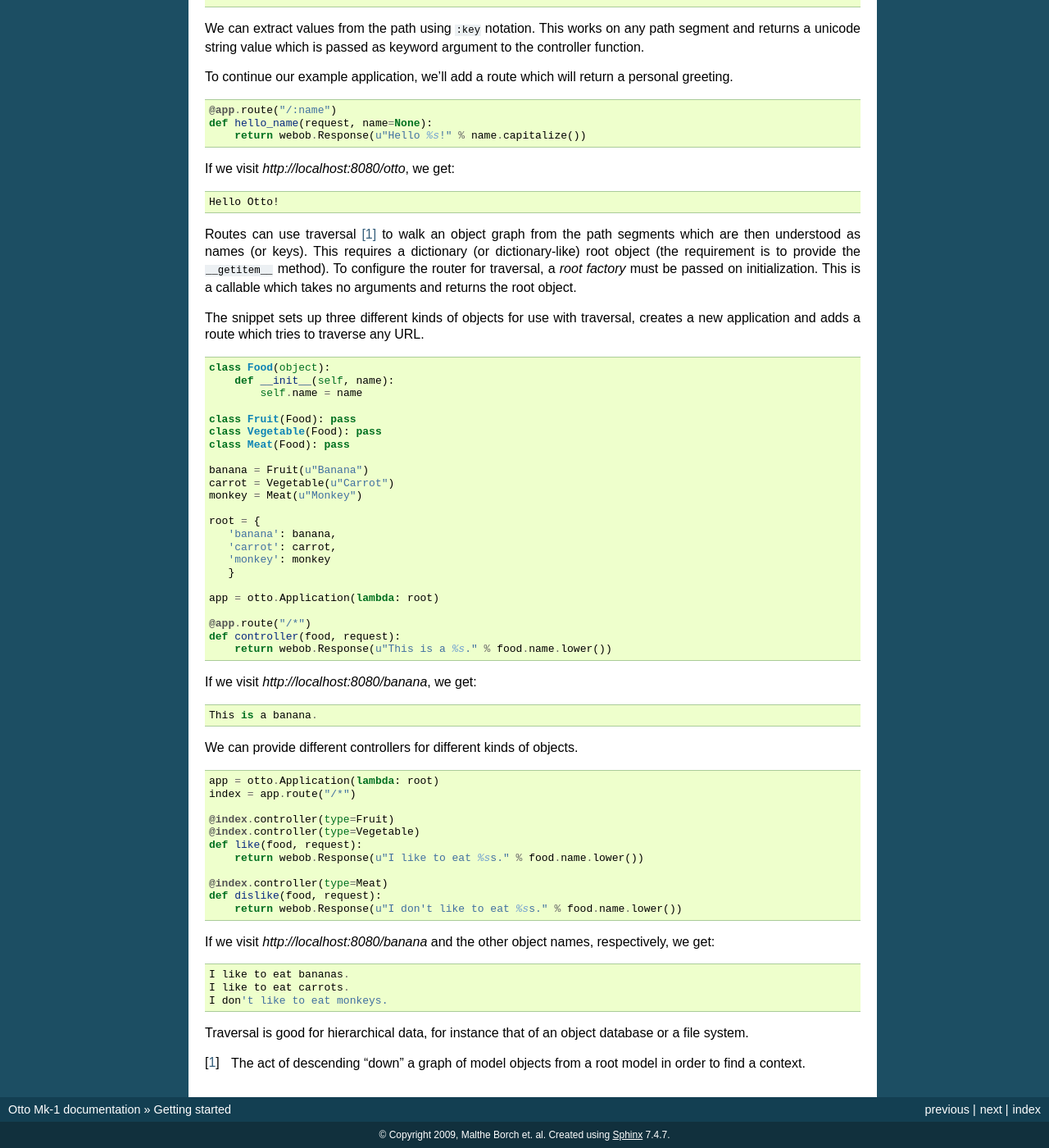
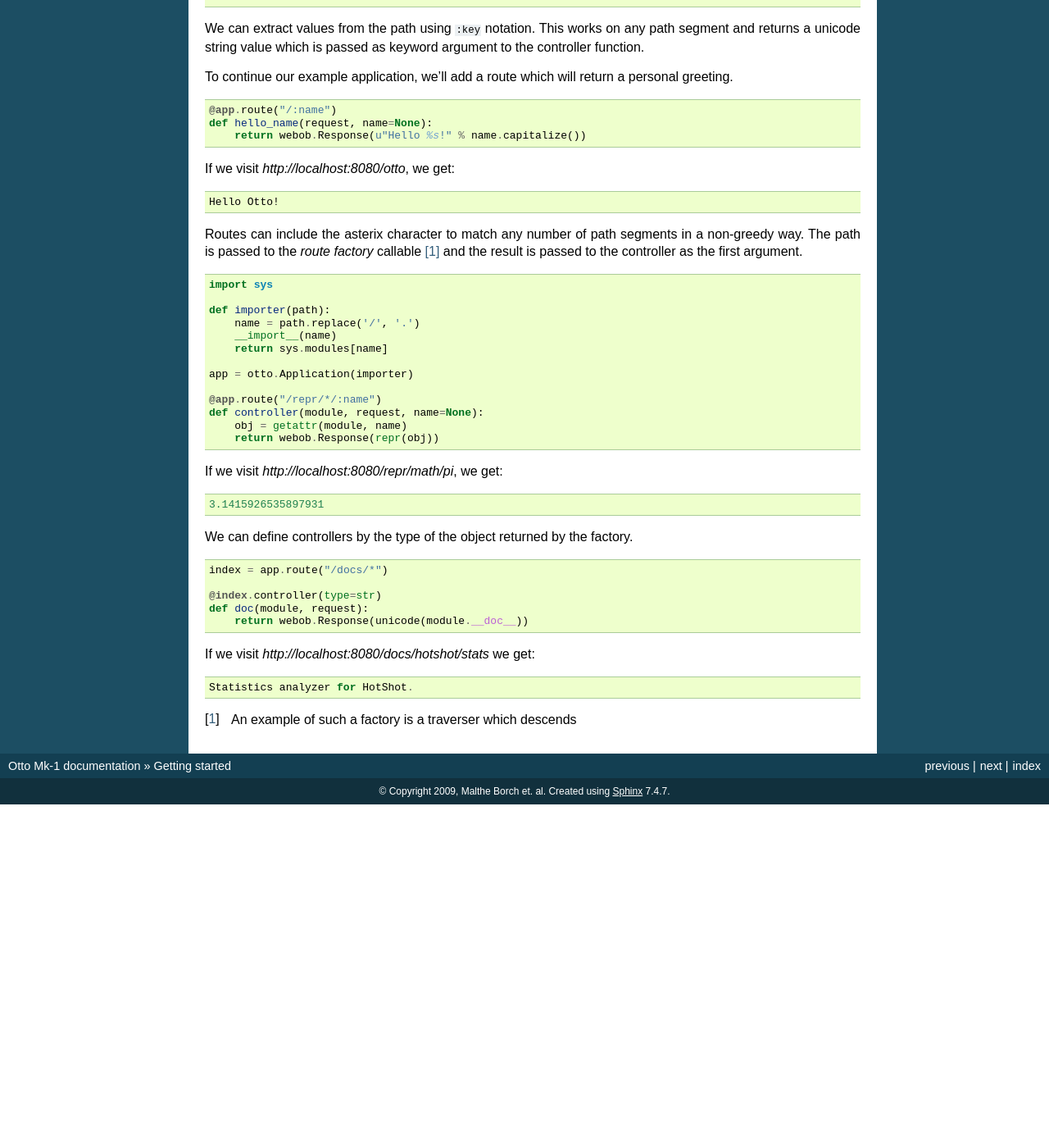
Before and after one commit to malthe/otto, a Sphinx documentation site: the page built from otto/docs/getting_started.rst, in a window 1280 px wide and 1400 px high, scrolled down 511 px. Shown: the whole window at 82% size. Built offline with Sphinx 7.4.7, drawn with Linux system fonts in a browser that asks for light colours; after the commit the page ends 1492 px from its top, so only the background shows below that.

Commit message:
Change traversal concept. The asterix-character now just means: extract the path and pass it to the factory, then look up a controller and pass the context.

```diff
--- a/otto/docs/getting_started.rst
+++ b/otto/docs/getting_started.rst
@@ -58,82 +58,55 @@ If we visit `http://localhost:8080/otto`, we get::
 
   >>> assert_response("/otto", app, output)
 
-Routes can use traversal [#]_ to walk an object graph from the path
-segments which are then understood as names (or keys). This requires a
-dictionary (or dictionary-like) root object (the requirement is to
-provide the ``__getitem__`` method). To configure the router for
-traversal, a *root factory* must be passed on initialization. This is
-a callable which takes no arguments and returns the root object.
-
-The snippet sets up three different kinds of objects for use with
-traversal, creates a new application and adds a route which tries to
-traverse any URL.
+Routes can include the asterix character to match any number of path
+segments in a non-greedy way. The path is passed to the *route
+factory* callable [#]_ and the result is passed to the controller as
+the first argument.
 
 .. code-block:: python
 
-  class Food(object):
-      def __init__(self, name):
-          self.name = name
+  import sys
 
-  class Fruit(Food): pass
-  class Vegetable(Food): pass
-  class Meat(Food): pass
+  def importer(path):
+      name = path.replace('/', '.')
+      __import__(name)
+      return sys.modules[name]
 
-  banana = Fruit(u"Banana")
-  carrot = Vegetable(u"Carrot")
-  monkey = Meat(u"Monkey")
+  app = otto.Application(importer)
 
-  root = {
-     'banana': banana,
-     'carrot': carrot,
-     'monkey': monkey
-     }
+  @app.route("/repr/*/:name")
+  def controller(module, request, name=None):
+      obj = getattr(module, name)
+      return webob.Response(repr(obj))
 
-  app = otto.Application(lambda: root)
+If we visit `http://localhost:8080/repr/math/pi`, we get::
 
-  @app.route("/*")
-  def controller(food, request):
-      return webob.Response(u"This is a %s." % food.name.lower())
-
-If we visit `http://localhost:8080/banana`, we get::
-
-  This is a banana.
+  3.1415926535897931
 
 .. -> output
 
-  >>> assert_response("/banana", app, output)
+  >>> assert_response("/repr/math/pi", app, output)
 
-We can provide different controllers for different kinds of objects.
+We can define controllers by the type of the object returned by the
+factory.
 
 .. code-block:: python
 
-  app = otto.Application(lambda: root)
-  index = app.route("/*")
+  index = app.route("/docs/*")
 
-  @index.controller(type=Fruit)
-  @index.controller(type=Vegetable)
-  def like(food, request):
-      return webob.Response(u"I like to eat %ss." % food.name.lower())
+  @index.controller(type=str)
+  def doc(module, request):
+      return webob.Response(unicode(module.__doc__))
 
-  @index.controller(type=Meat)
-  def dislike(food, request):
-      return webob.Response(u"I don't like to eat %ss." % food.name.lower())
+If we visit `http://localhost:8080/docs/hotshot/stats` we get::
 
-If we visit `http://localhost:8080/banana` and the other object names,
-respectively, we get::
-
-  I like to eat bananas.
-  I like to eat carrots.
-  I don't like to eat monkeys.
+  Statistics analyzer for HotShot.
 
 .. -> output
 
-  >>> banana, carrot, monkey = output.splitlines()
-  >>> assert_response("/banana", app, banana)
-  >>> assert_response("/carrot", app, carrot)
-  >>> assert_response("/monkey", app, monkey)
+  >>> assert_response("/docs/hotshot/stats", app, output)
 
-Traversal is good for hierarchical data, for instance that of an
-object database or a file system.
-
-.. [#] The act of descending “down” a graph of model objects from a root model in order to find a context.
+.. [#] An example of such a factory is a traverser which descends
+.. “down” a graph of model objects in order to find a
+.. context. Traversal is good for hierarchical data, for instance that
+.. of an object database or a file system.
--- a/otto/docs/index.rst
+++ b/otto/docs/index.rst
@@ -13,7 +13,6 @@ Contents
 
    getting_started.rst
    security.rst
-   traversal.rst
    reference.rst
    usersguide.rst
    guidelines.rst
--- a/otto/docs/traversal.rst
+++ /dev/null
@@ -1,88 +0,0 @@
-Traversal
-=========
-
-Traversal is the act of descending “down” a graph of model objects
-from a root model in order to find a context.
-
-Event
------
-
-After each traversal step, the ``on_traverse`` event is
-triggered. Example applications include logging and security
-assertions.
-
-This example logs all traversal steps.
-
-.. code-block:: python
-
-  #!/usr/bin/env python2.6
-
-  import otto
-  import webob.exc
-  import wsgiref.simple_server
-
-  # content hierarchy
-  root = {
-    "some": {
-       "path": u"Hello world!"
-       }
-    }
-
-  app = otto.Application(lambda: root)
-
-  @app.route("/*")
-  def hello_world(context, request):
-      return webob.Response(context)
-
-  log = []
-
-  @app.on_traverse
-  def log_any(context, name):
-      log.append(name)
-
-  wsgiref.simple_server.make_server('', 8080, app).serve_forever()
-
-If we request the URL ``http://localhost:8080/some/path``, the
-traversed path have been logged to the list.
-
-::
-
-  ['some', 'path']
-
-.. -> output
-
-  >>> from otto.tests.mock.simple_server import get_response
-  >>> "".join(get_response(app, "/some/path"))
-  'Hello world!'
-  >>> repr(log) == output.strip()
-  True
-
-The ``on_traverse`` decorator accepts a ``type`` parameter; the event
-handler is only called if the type matches the traversal context.
-
-.. invisible-code-block: python
-
-  >>> del log[:]
-
-.. code-block:: python
-
-  @app.on_traverse(type=unicode)
-  def log_unicode(context, name):
-      log.append(context)
-
-  wsgiref.simple_server.make_server('', 8080, app).serve_forever()
-
-The ``log_unicode`` handler is called before the general handler since
-it's more specialized.
-
-::
-
-  ['some', u'Hello world!', 'path']
-
-.. -> output
-
-  >>> from otto.tests.mock.simple_server import get_response
-  >>> "".join(get_response(app, "/some/path"))
-  'Hello world!'
-  >>> repr(log) == output.strip()
-  True
```
Also changed, not shown: otto/docs/readme.rst (+39 -10 lines), otto/docs/reference.rst (+6 -10 lines), 3 other files.
